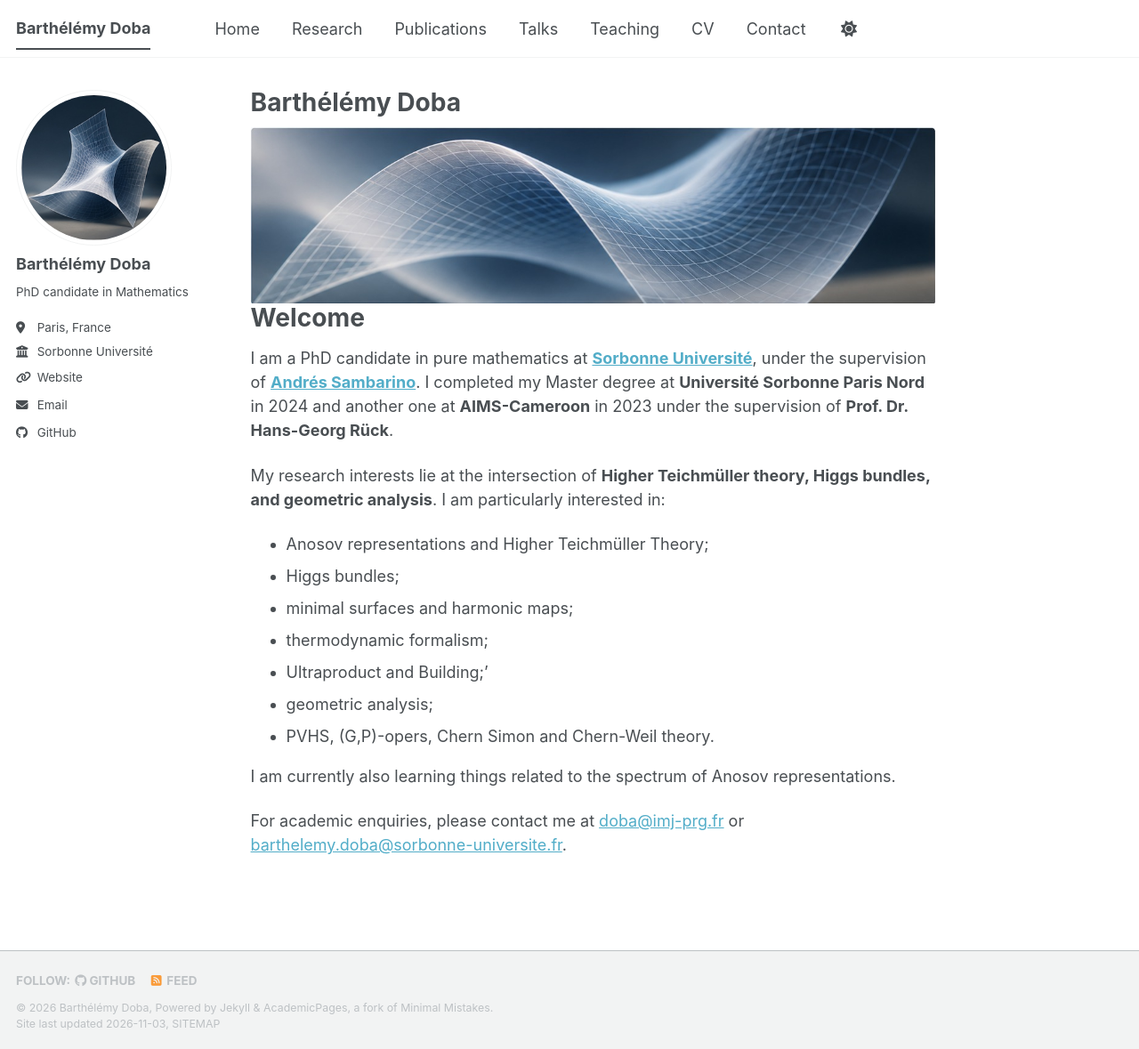
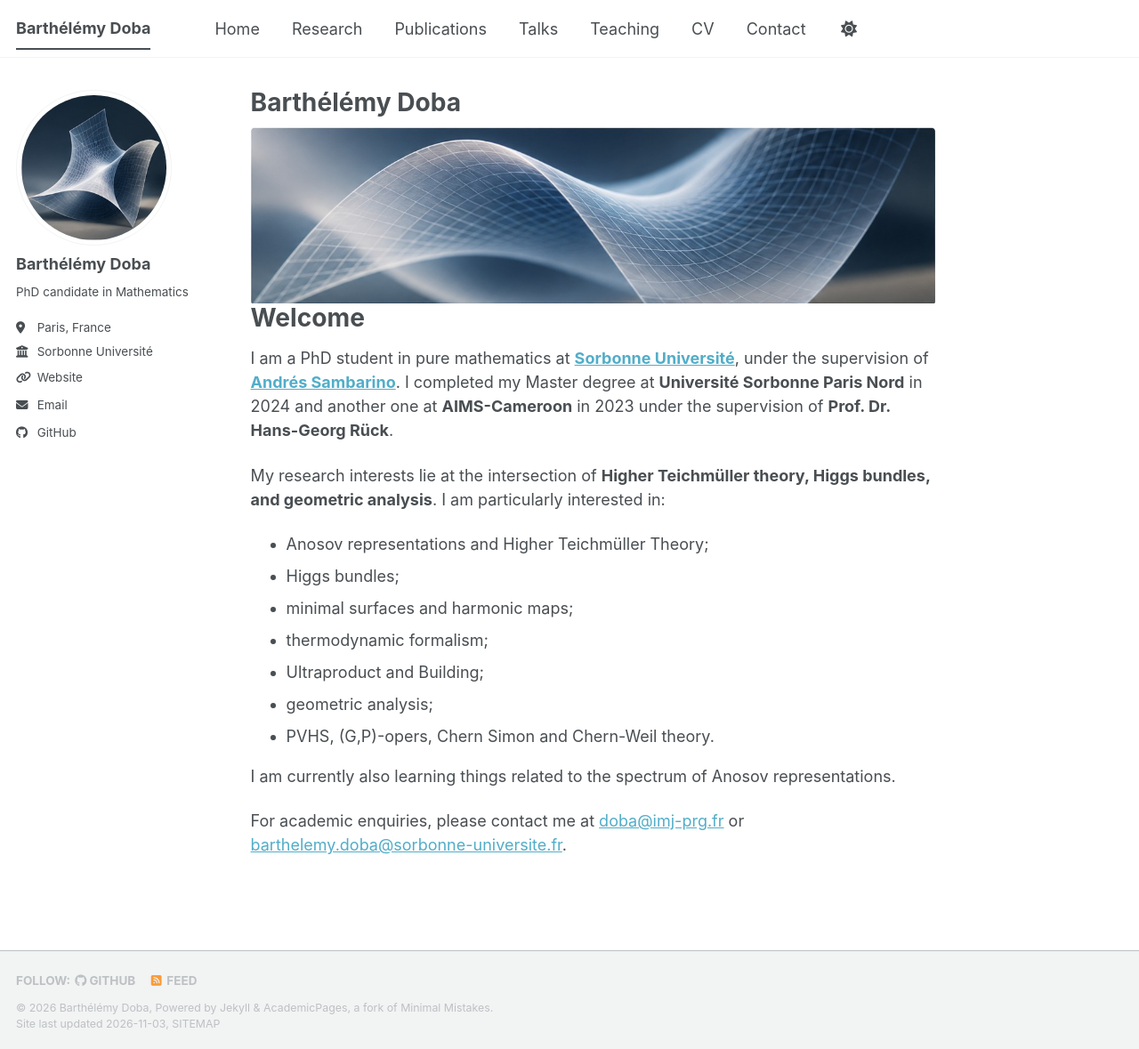
Before and after one commit to barthelemy-doba/barthelemy-doba.github.io, a Jekyll site: the page built from _pages/about.md, in a window 1280 px wide and 1179 px high. Shown: the whole window at 89% size. Built offline with Jekyll 4.4.1, drawn with Linux system fonts in a browser that asks for light colours; a script bundle is joined from its source files by our own code; a style sheet for code colours, icons or effects is not loaded.

Commit message:
fix about

```diff
--- a/_pages/about.md
+++ b/_pages/about.md
@@ -12,7 +12,7 @@ classes: wide
 
 # Welcome
 
-I am a PhD candidate in pure mathematics at [**Sorbonne Université**](https://www.sorbonne-universite.fr), under the supervision of [**Andrés Sambarino**](https://sambarino-andres.apps.math.cnrs.fr). I completed my Master degree at **Université Sorbonne Paris Nord** in 2024 and another one at **AIMS-Cameroon** in 2023 under the supervision of  **Prof. Dr. Hans-Georg Rück**.
+I am a PhD student in pure mathematics at [**Sorbonne Université**](https://www.sorbonne-universite.fr), under the supervision of [**Andrés Sambarino**](https://sambarino-andres.apps.math.cnrs.fr). I completed my Master degree at **Université Sorbonne Paris Nord** in 2024 and another one at **AIMS-Cameroon** in 2023 under the supervision of  **Prof. Dr. Hans-Georg Rück**.
 
 My research interests lie at the intersection of **Higher Teichmüller theory, Higgs bundles, and geometric analysis**. I am particularly interested in:
 
@@ -20,7 +20,7 @@ My research interests lie at the intersection of **Higher Teichmüller theory, H
 - Higgs bundles;
 - minimal surfaces and harmonic maps;
 - thermodynamic formalism;
-- Ultraproduct and Building;'
+- Ultraproduct and Building;
 - geometric analysis;
 - PVHS, (G,P)-opers, Chern Simon and Chern-Weil theory.
 
```
